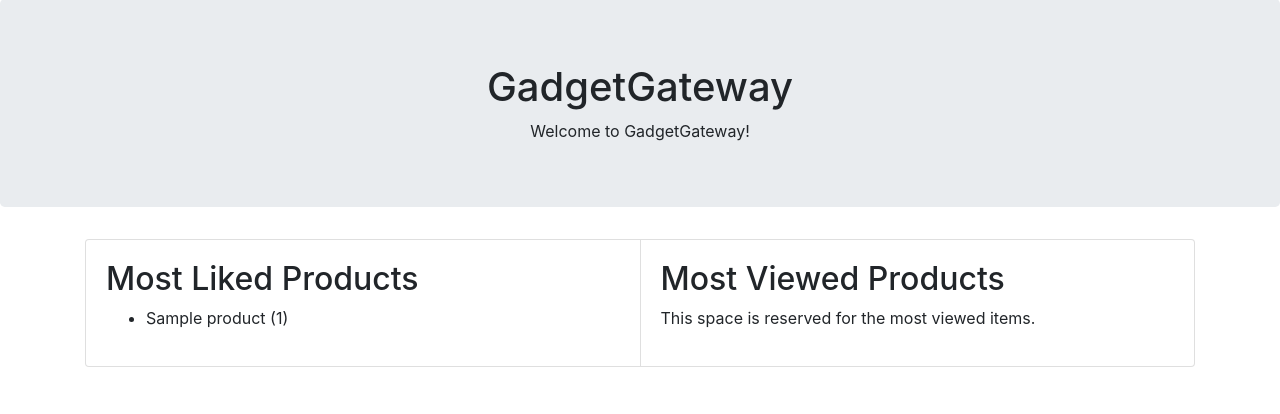
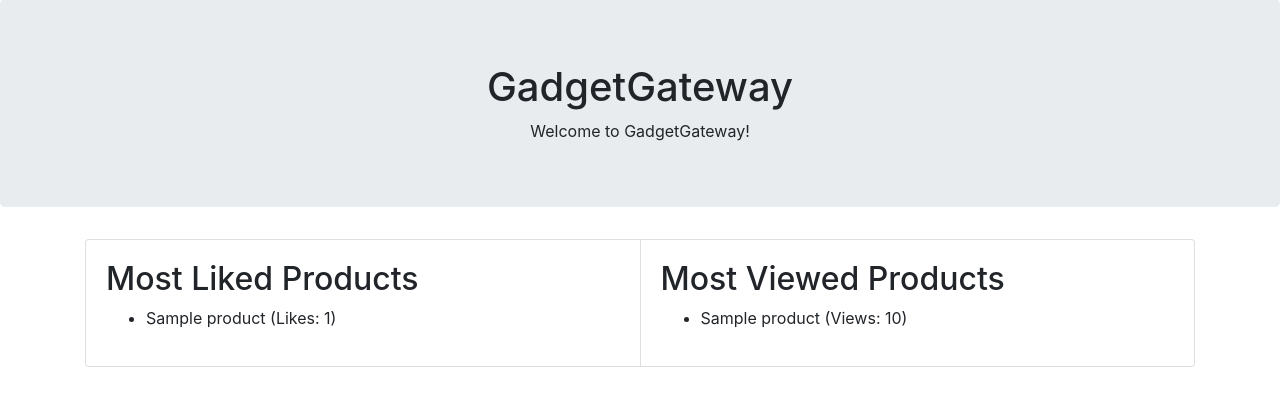
Before and after one commit to loyihsu/GadgetGateway, a Django app: page / in a window 1280 px wide. Shown: the part 57-471 px from the top of the page. Run offline with Django 3.2, Linux system fonts and the light colour scheme; tables that the repository leaves empty hold one stand-in row (values such as "Sample post"); some libraries are stand-ins or nearby versions.

Commit message:
Added top viewed

```diff
--- a/gadgetgateway/views.py
+++ b/gadgetgateway/views.py
@@ -12,8 +12,10 @@ from datetime import datetime
 # Create your views here.
 def index(request):
     most_liked = Product.objects.order_by('-votes')[:5]
+    # most_disliked = Product.objects.order_by('votes')[:5]
+    most_viewed = Product.objects.order_by('-views')[:5]
 
-    context_dict = {'most_liked': most_liked}
+    context_dict = {'most_liked': most_liked, 'most_viewed': most_viewed}
 
     # Call the helper function to handle the cookies
     visitor_cookie_handler(request)
--- a/templates/gadgetgateway/index.html
+++ b/templates/gadgetgateway/index.html
@@ -30,7 +30,7 @@
                     <ul>
                         {% for item in most_liked %}
                             <li>
-                                {{ item.name }} ({{ item.votes }})
+                                {{ item.name }} (Likes: {{ item.votes }})
                             </li>
                         {% endfor %}
                     </ul>
@@ -42,18 +42,17 @@
         <div class="card">
         <div class="card-body">
             <h2>Most Viewed Products</h2>
-            This space is reserved for the most viewed items.
-            {% comment %} {% if most_disliked %}
+            {% if most_viewed %}
                 <ul>
-                    {% for item in most_disliked %}
+                    {% for item in most_viewed %}
                         <li>
-                            {{ item.name }} ({{ item.likes }} / {{ item.dislikes }})
+                            {{ item.name }} (Views: {{ item.views }})
                         </li>
                     {% endfor %}
                 </ul>
             {% else %}
-                <strong>There are no most disliked products (yay)</strong>
-            {% endif %} {% endcomment %}
+                <strong>There are no most_viewed products (yay)</strong>
+            {% endif %}
         </div>
     </div>
 </div>
```
Also changed, not shown: populate_rango.py (+5 -5 lines).
